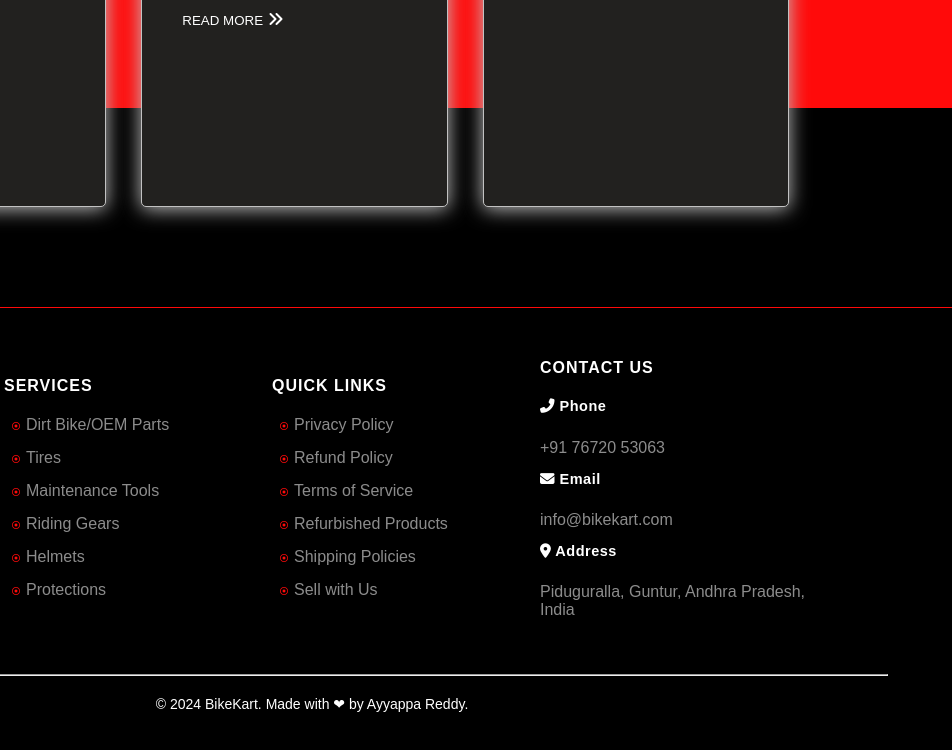
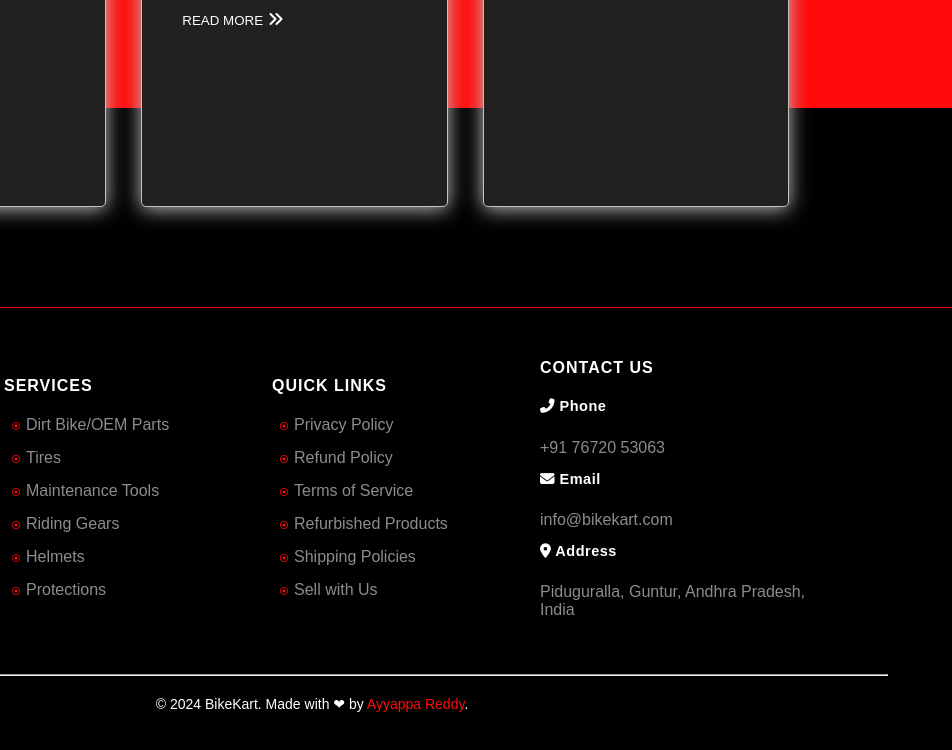
Before and after one commit to ayyappareddynandipati/BikeKart, a plain HTML site: page index.html in a window 1280 px wide. Shown: the part 6804-7554 px from the top of the page, 328-1280 px from the left. Drawn offline with Linux system fonts and the light colour scheme.

Commit message:
Update index.html

```diff
--- a/index.html
+++ b/index.html
@@ -985,7 +985,7 @@
             <hr>
             <!-- Copyright Informations -->
             <div class="copyright-text">
-                <p>&copy; 2024 BikeKart. Made with <span>❤</span> by Ayyappa Reddy.</p>
+                <p>&copy; 2024 BikeKart. Made with <span>❤</span> by <a href="https://ayyappareddy.vercel.app/" target="_blank">Ayyappa Reddy</a>.</p>
             </div>
         </div>
     </footer>
```
